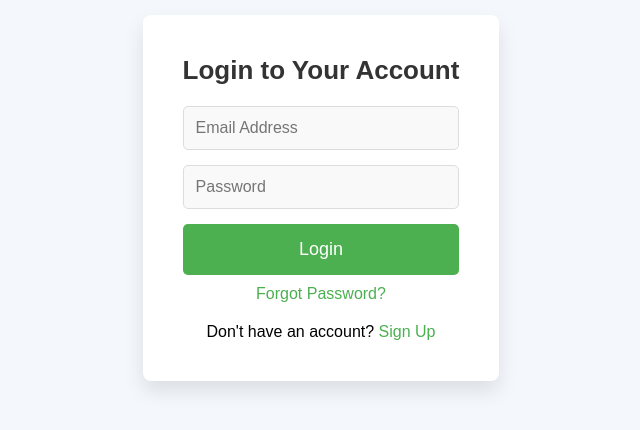
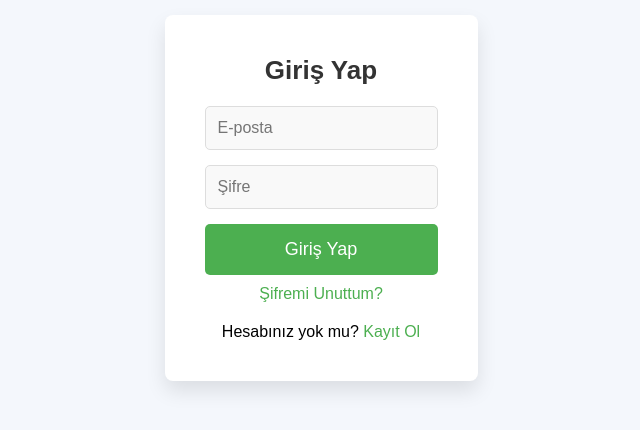
Before and after one commit to HsynAslan/cineSearch, a React (Create React App) app in the folder frontend/: page /login in a window 1280 px wide. Shown: the part 202-632 px from the top of the page, without its empty margins (319-959 px from the left). Built offline with nearby package versions, Linux system fonts and the light colour scheme.

Commit message:
giriş yapınca kullanıcı homePage e yönlendirildi
token ile güvenlik önlemi alındı

```diff
--- a/frontend/src/App.js
+++ b/frontend/src/App.js
@@ -5,6 +5,7 @@ import LoginPage from './pages/Login';
 import RegisterPage from './pages/Register';
 import NotFoundPage from './pages/NotFoundPage';
 import Home from './pages/Home';
+import HomePage from "./pages/HomePage"; // HomePage component
 function App() {
   return (
     <Router>
@@ -13,6 +14,7 @@ function App() {
         <Route path="/login" element={<LoginPage />} />
         <Route path="/register" element={<RegisterPage />} />
         <Route path="/profile" element={<ProfilePage />} />
+         <Route path="/home" element={<HomePage />} />
         <Route path="*" element={<NotFoundPage />} /> {/* 404 yönlendirmesi */}
       </Routes>
     </Router>
--- /dev/null
+++ b/frontend/src/pages/HomePage.js
@@ -0,0 +1,44 @@
+import { useEffect, useState } from 'react';
+import { useNavigate } from 'react-router-dom';
+
+function HomePage() {
+  const [loading, setLoading] = useState(true);
+  const navigate = useNavigate();
+
+  useEffect(() => {
+    const token = localStorage.getItem('token');
+    if (!token) {
+      // Eğer token yoksa, login sayfasına yönlendir
+      navigate('/login');
+    } else {
+      // Token varsa, loading işlemini durdur
+      setLoading(false);
+      // Token'ı konsola yazdır
+      console.log("Kullanıcı Giriş Yapmış. Token:", token);
+    }
+  }, [navigate]);
+
+  // Çıkış yapma fonksiyonu
+  const handleLogout = () => {
+    localStorage.removeItem('token'); // Token'ı sil
+    navigate('/login'); // Login sayfasına yönlendir
+  };
+
+  return (
+    <div>
+      {loading ? (
+        <div>Loading...</div> // Yükleniyor mesajı
+      ) : (
+        <div>
+          <h2>Hoşgeldiniz!</h2>
+          {/* HomePage içeriği */}
+          <button onClick={handleLogout} className="btn-logout">
+            Çıkış Yap
+          </button>
+        </div>
+      )}
+    </div>
+  );
+}
+
+export default HomePage;
--- a/frontend/src/pages/Login.js
+++ b/frontend/src/pages/Login.js
@@ -1,56 +1,66 @@
-import React, { useState } from 'react';
+import { useState } from 'react';
+import { useNavigate } from 'react-router-dom';
 import axios from 'axios';
-import { useNavigate } from 'react-router-dom';
-import '../css/Login.css'; // CSS dosyasını buraya ekliyoruz
+import '../css/Login.css'; // Stil dosyasını import ediyoruz
 
 function Login() {
   const [email, setEmail] = useState('');
   const [password, setPassword] = useState('');
   const [error, setError] = useState('');
+  const [isLoading, setIsLoading] = useState(false); // Loading state'i ekliyoruz
   const navigate = useNavigate();
 
   const handleLogin = async (e) => {
     e.preventDefault();
+    setIsLoading(true); // Loading başlatılıyor
     try {
       const res = await axios.post('http://localhost:5000/api/auth/login', { email, password });
-      localStorage.setItem('token', res.data.token);
-      navigate('/profile');
+      if (res.data.token) { // Token kontrolü yapıyoruz
+        localStorage.setItem('token', res.data.token); // Token'ı localStorage'a kaydet
+        navigate('/home'); // Başarıyla giriş yaptıktan sonra HomePage'e yönlendir
+      } else {
+        setError('Geçersiz giriş bilgileri');
+      }
     } catch (err) {
-      setError('Invalid login credentials');
+      setError('Geçersiz giriş bilgileri');
+    } finally {
+      setIsLoading(false); // Loading durduruluyor
     }
   };
 
   return (
     <div className="login-page">
       <div className="login-container">
-        <h2>Login to Your Account</h2>
-        <form className="login-form" onSubmit={handleLogin}>
+        <h2>Giriş Yap</h2>
+        <form onSubmit={handleLogin} className="login-form">
           <div className="input-group">
             <input
               type="email"
-              placeholder="Email Address"
               value={email}
               onChange={(e) => setEmail(e.target.value)}
+              placeholder="E-posta"
               required
             />
           </div>
           <div className="input-group">
             <input
               type="password"
-              placeholder="Password"
               value={password}
               onChange={(e) => setPassword(e.target.value)}
+              placeholder="Şifre"
               required
             />
           </div>
-          <button type="submit" className="btn-login">Login</button>
+          {error && <p className="error-message">{error}</p>}
+          <button type="submit" className="btn-login" disabled={isLoading}>
+            {isLoading ? 'Yükleniyor...' : 'Giriş Yap'}
+          </button>
         </form>
-        {error && <p className="error-message">{error}</p>}
         <div className="forgot-password">
-          <a href="/forgot-password">Forgot Password?</a>
+          <a href="/forgot-password">Şifremi Unuttum?</a>
         </div>
         <div className="signup-prompt">
-          <p>Don't have an account? <a href="/register">Sign Up</a></p>
+          <p>Hesabınız yok mu? <a href="/signup">Kayıt Ol</a></p>
         </div>
       </div>
     </div>
```
Also changed, not shown: 1 other file (tests, documents, lock files or other folders).
